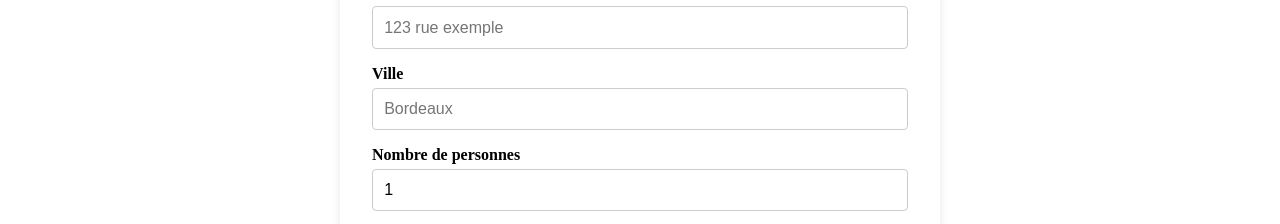
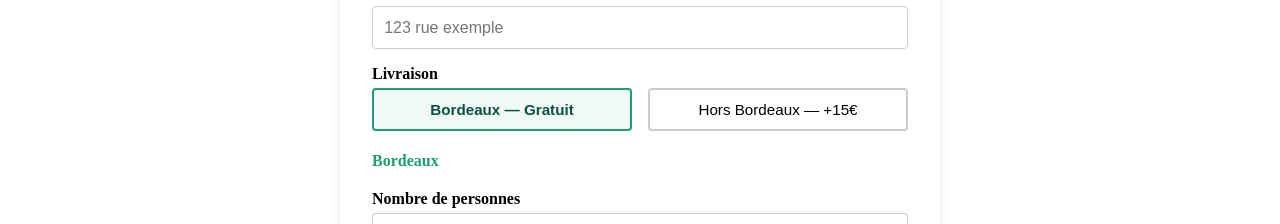
Before and after one commit to Sorinen/vite-gourmand, a Vue app in the folder frontend/: page /commande in a window 1280 px wide. Shown: the part 491-715 px from the top of the page. Built offline with nearby package versions, Linux system fonts and the light colour scheme; no server answers; sample sign-in values are in the browser's storage.

Commit message:
Avis sur menus accueil + système livraison Bordeaux/hors Bordeaux

```diff
--- a/frontend/src/views/Commande.vue
+++ b/frontend/src/views/Commande.vue
@@ -32,9 +32,19 @@
                 <input type="text" v-model="adresseLivraison" required placeholder="123 rue exemple" />
             </div>
 
+            <!-- Livraison -->
             <div class="champ">
-                <label>Ville</label>
-                <input type="text" v-model="ville" required placeholder="Bordeaux" />
+                <label>Livraison</label>
+                <div class="livraison-choix">
+                    <button type="button" :class="['btn-livraison', { actif: livraisonBordeaux }]" @click="livraisonBordeaux = true">
+                        Bordeaux — Gratuit
+                    </button>
+                    <button type="button" :class="['btn-livraison', { actif: !livraisonBordeaux }]" @click="livraisonBordeaux = false">
+                        Hors Bordeaux — +15€
+                    </button>
+                </div>
+                <input v-if="!livraisonBordeaux" type="text" v-model="ville" required placeholder="Nom de votre ville" class="input-ville" />
+                <p v-else class="ville-bordeaux">Bordeaux</p>
             </div>
 
             <div class="champ">
@@ -65,8 +75,8 @@
                 <p>Sous-total menu : {{ menuSelectionne.prix_base * nombrePersonnes }}€</p>
                 <p v-if="pretMateriel" class="supplement">Location matériel : +15€</p>
                 <p v-else class="inclus">Sans location matériel : 0€</p>
-                <p v-if="prixLivraison > 0" class="supplement">Livraison hors Bordeaux : +15€</p>
-                <p v-else class="inclus">Livraison incluse (Bordeaux) : 0€</p>
+                <p v-if="!livraisonBordeaux" class="supplement">Livraison hors Bordeaux : +15€</p>
+                <p v-else class="inclus">Livraison Bordeaux : Gratuit</p>
                 <p class="total">Total : {{ prixTotal }}€</p>
             </div>
 
@@ -103,6 +113,7 @@
 const heureLivraison = ref('')
 const adresseLivraison = ref('')
 const ville = ref('')
+const livraisonBordeaux = ref(true)
 const nombrePersonnes = ref(1)
 const modeContact = ref('email')
 const pretMateriel = ref(false)
@@ -115,7 +126,7 @@
 })
 
 const prixLivraison = computed(() => {
-    return ville.value.toLowerCase().trim() !== 'bordeaux' ? 15 : 0
+    return livraisonBordeaux.value ? 0 : 15
 })
 
 const prixLocation = computed(() => {
@@ -125,6 +136,10 @@
 const prixTotal = computed(() => {
     if (!menuSelectionne.value) return 0
     return (menuSelectionne.value.prix_base * Number(nombrePersonnes.value)) + prixLivraison.value + prixLocation.value
+})
+
+const villeFinale = computed(() => {
+    return livraisonBordeaux.value ? 'Bordeaux' : ville.value
 })
 
 onMounted(async () => {
@@ -154,11 +169,17 @@
         return
     }
 
+    if (!livraisonBordeaux.value && !ville.value.trim()) {
+        erreur.value = 'Veuillez saisir votre ville.'
+        chargement.value = false
+        return
+    }
+
     try {
         await api.post('/commandes/', {
             date_prestation: datePrestation.value,
             heure_livraison: heureLivraison.value,
-            adresse_livraison: adresseLivraison.value,
+            adresse_livraison: adresseLivraison.value + ', ' + villeFinale.value,
             nombre_personnes: Number(nombrePersonnes.value),
             prix_menu: menuSelectionne.value.prix_base * Number(nombrePersonnes.value),
             prix_livraison: prixLivraison.value + prixLocation.value,
@@ -227,6 +248,45 @@
     margin-right: 0.5rem;
 }
 
+.livraison-choix {
+    display: flex;
+    gap: 1rem;
+    margin-bottom: 0.5rem;
+}
+
+.btn-livraison {
+    flex: 1;
+    padding: 0.7rem;
+    border: 2px solid #ccc;
+    border-radius: 4px;
+    background: white;
+    cursor: pointer;
+    font-size: 0.95rem;
+    transition: all 0.2s;
+}
+
+.btn-livraison.actif {
+    border-color: #1D9E75;
+    background: #f0f9f5;
+    color: #085041;
+    font-weight: bold;
+}
+
+.input-ville {
+    width: 100%;
+    padding: 0.7rem;
+    border: 1px solid #ccc;
+    border-radius: 4px;
+    font-size: 1rem;
+    margin-top: 0.5rem;
+}
+
+.ville-bordeaux {
+    color: #1D9E75;
+    font-weight: bold;
+    padding: 0.3rem 0;
+}
+
 .resume {
     background: #f0f9f5;
     padding: 1rem;
@@ -258,7 +318,7 @@
     padding-top: 0.5rem;
 }
 
-button {
+button[type="submit"] {
     width: 100%;
     padding: 0.8rem;
     background: #1D9E75;
@@ -270,7 +330,7 @@
     margin-top: 1rem;
 }
 
-button:disabled {
+button[type="submit"]:disabled {
     opacity: 0.6;
 }
 
@@ -296,5 +356,9 @@
     .commande-page {
         padding: 1rem;
     }
+
+    .livraison-choix {
+        flex-direction: column;
+    }
 }
 </style>
```
Also changed, not shown: frontend/src/views/Home.vue (+98 -93 lines).
